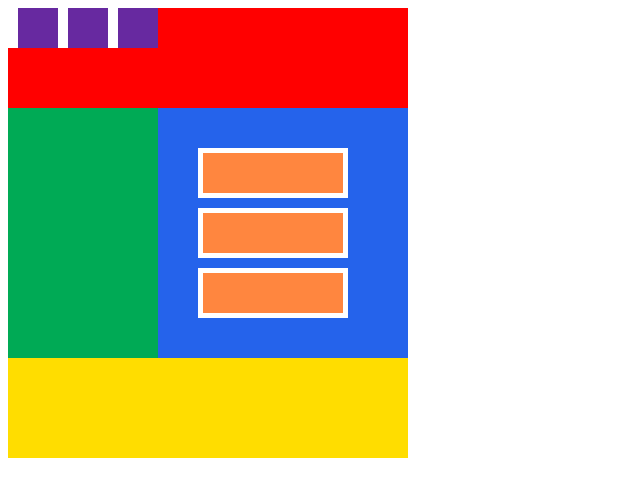
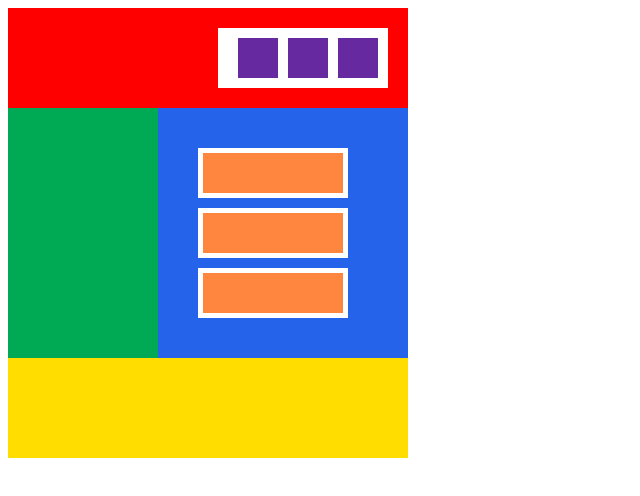
Before and after one commit to WakamatsuMao/div_pazzle, a plain HTML site: page index.html in a window 1280 px wide. Shown: the whole page, without its empty margins (0-640 px from the left). Drawn offline with Linux system fonts and the light colour scheme.

Commit message:
fixed white style

```diff
--- a/stylesheet.css
+++ b/stylesheet.css
@@ -7,11 +7,11 @@
 }
 
 .white {
-  float: left;
-  top: 20px;
-  right: 20px;
+  float: right;
+  margin: 20px 20px 0 0;
+  display: flex;
   background-color: white;
-  display: flex;
+  padding: 10px;
 }
 
 .purple {
```
